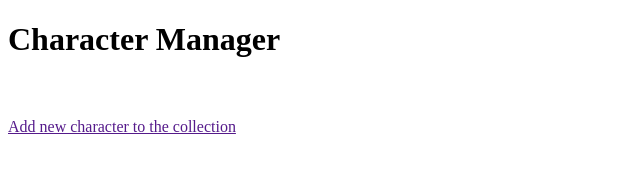
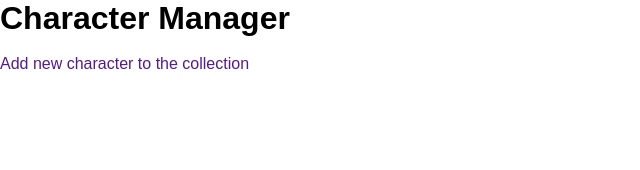
Before and after one commit to Mika215/Spiderman, a website built with Parcel: page src/index.html in a window 1280 px wide. Shown: the whole page, without its empty margins (0-640 px from the left). Built offline with nearby package versions, Linux system fonts and the light colour scheme.

Commit message:
add import to scss fixe #3

```diff
--- a/package.json
+++ b/package.json
@@ -8,11 +8,12 @@
   },
   "devDependencies": {
     "@parcel/transformer-sass": "^2.0.0",
-    "parcel": "^2.0.0"
+    "parcel": "^2.0.0",
+    "parcel-bundler": "^1.12.5"
   },
   "scripts": {
     "dev": "parcel src/index.html",
-    "build": "parcel build src/index.html"
+    "build": "parcel build src/index.html --out-dir docs --public-url ./"
   },
   "repository": {
     "type": "git",
--- a/src/index.html
+++ b/src/index.html
@@ -4,7 +4,7 @@
     <meta charset="UTF-8">
     <meta http-equiv="X-UA-Compatible" content="IE=edge">
     <meta name="viewport" content="width=device-width, initial-scale=1.0">
-    <link rel="stylesheet" href="scss/style.scss">
+    <link rel="stylesheet" href="./scss/style.scss">
     <title>Spiderman-main-page</title>
 </head>
 <body>
--- a/src/scss/abstract/_base.scss
+++ b/src/scss/abstract/_base.scss
@@ -16,6 +16,6 @@ a {
   text-decoration: none;
 }
 
-ul{
+ul {
   list-style-type: none;
 }
--- a/src/scss/style.scss
+++ b/src/scss/style.scss
@@ -0,0 +1,9 @@
+//abstract
+@import "abstract/base";
+@import "abstract/boxicon";
+@import "abstract/variables";
+
+//layout
+@import "layout/header";
+@import "layout/home-page";
+@import "layout/single-charachter";
```
Also changed, not shown: 1 other file. Lines whose indentation alone changed are shown as unchanged.
